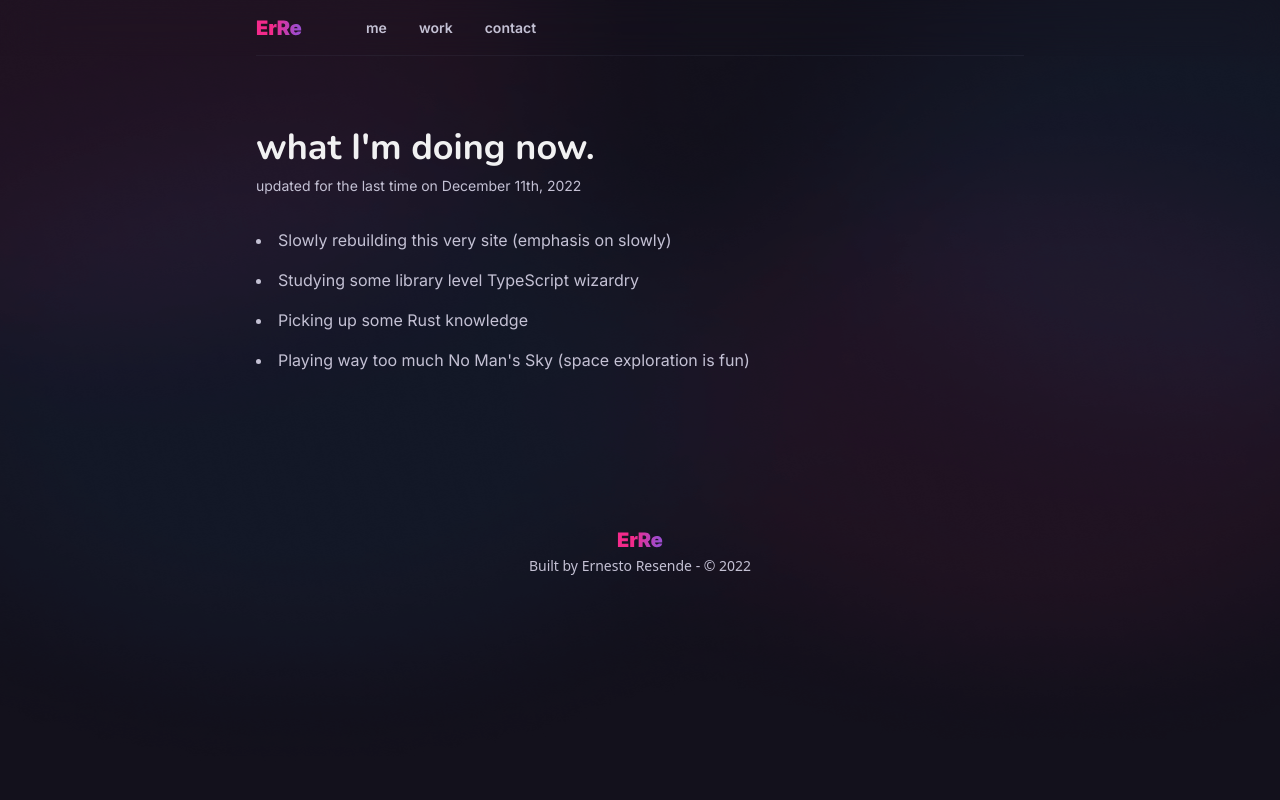
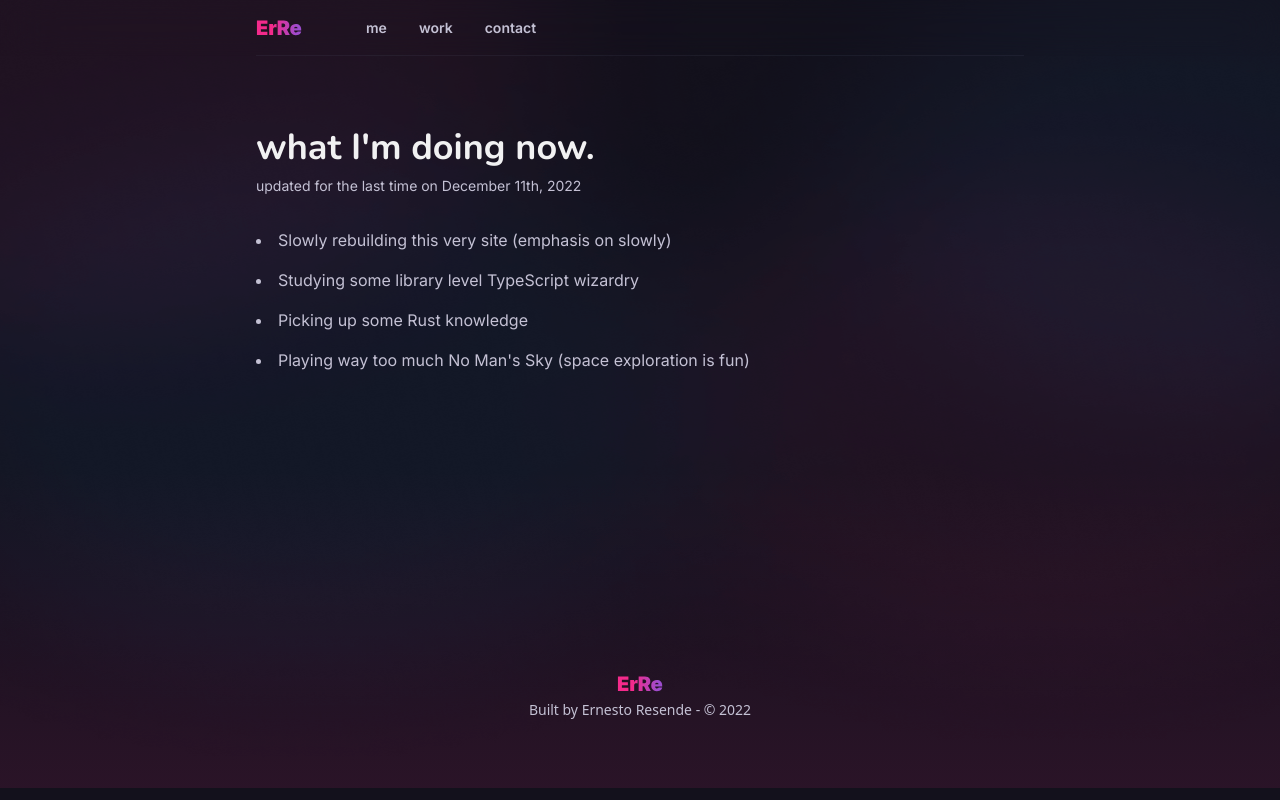
Before and after one commit to ernestoresende/ernestoresende.com, a Next.js app: page /now in a window 1280 px wide. Built offline with nearby package versions, Linux system fonts and the light colour scheme.

Commit message:
chore: updated layout component

```diff
--- a/src/layouts/Home.tsx
+++ b/src/layouts/Home.tsx
@@ -16,13 +16,16 @@ export const HomeLayout: React.FC<HomeLayoutProps> = ({
     <>
       <NavHeader />
       <Image
-        className="-z-10 absolute top-0"
+        className="absolute top-0 -z-10"
         src={BackgroundGradient}
         fill={true}
         quality={50}
         alt=""
       />
       <main className="px-8">{children}</main>
+      <div className="-z-10 relative h-36 w-full">
+        <div className="absolute top-0 h-80 w-full bg-gradient-to-t from-eletric-pink/10" />
+      </div>
       <NavFooter withWavyBackground={withWavyBackground} />
     </>
   )
```
